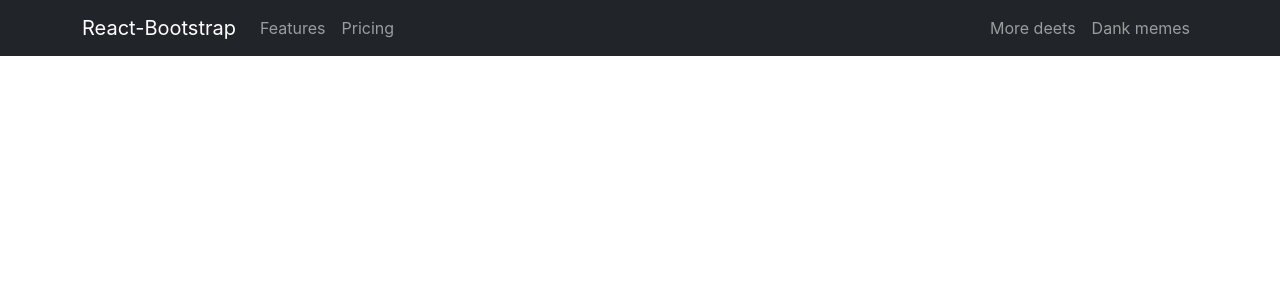
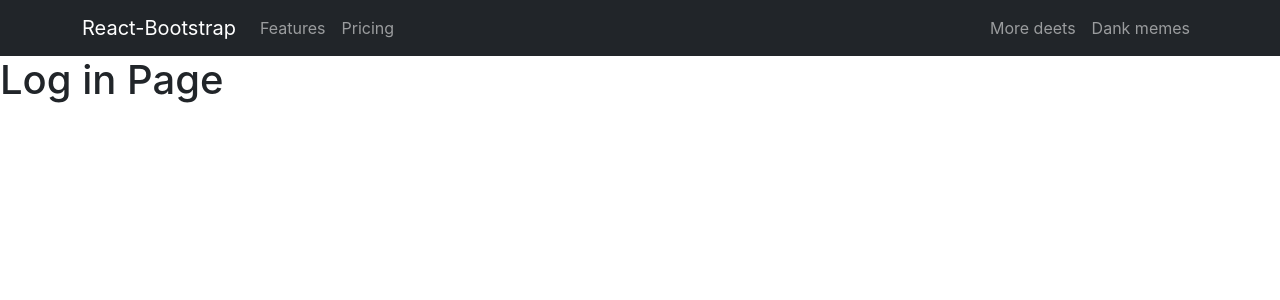
Before and after one commit to AbdMamun1999/warehouse-management-client-site, a React (Create React App) app: page /login in a window 1280 px wide. Shown: the top 300 px of the page. Built offline with nearby package versions, Linux system fonts and the light colour scheme.

Commit message:
added login component and login route set up

```diff
--- a/src/App.js
+++ b/src/App.js
@@ -3,6 +3,7 @@
 import AddNewItem from './Components/AddNewItem/AddNewItem';
 import Header from './Components/Header/Header';
 import HomePage from './Components/HomePage/HomePage';
+import Login from './Components/Login/Login';
 import ManageInventory from './Components/ManageInventory/ManageInventory';
 import QunatityUpdate from './Components/QuantityUpdata/QunatityUpdate';
 import Register from './Components/Register/Register';
@@ -16,6 +17,7 @@
        <Route path='/inventory/:inventoryId' element={<QunatityUpdate></QunatityUpdate>}></Route>
        <Route path='/manageInventory' element={<ManageInventory></ManageInventory>}></Route>
        <Route path='/addNewItem' element={<AddNewItem></AddNewItem>}></Route>
+       <Route path='/login' element={<Login></Login>}></Route>
        <Route path='/register' element={<Register></Register>}></Route>
      </Routes>
     </div>
--- /dev/null
+++ b/src/Components/Login/Login.js
@@ -0,0 +1,11 @@
+import React from 'react';
+
+const Login = () => {
+    return (
+        <div>
+            <h1>Log in Page</h1>
+        </div>
+    );
+};
+
+export default Login;
```
